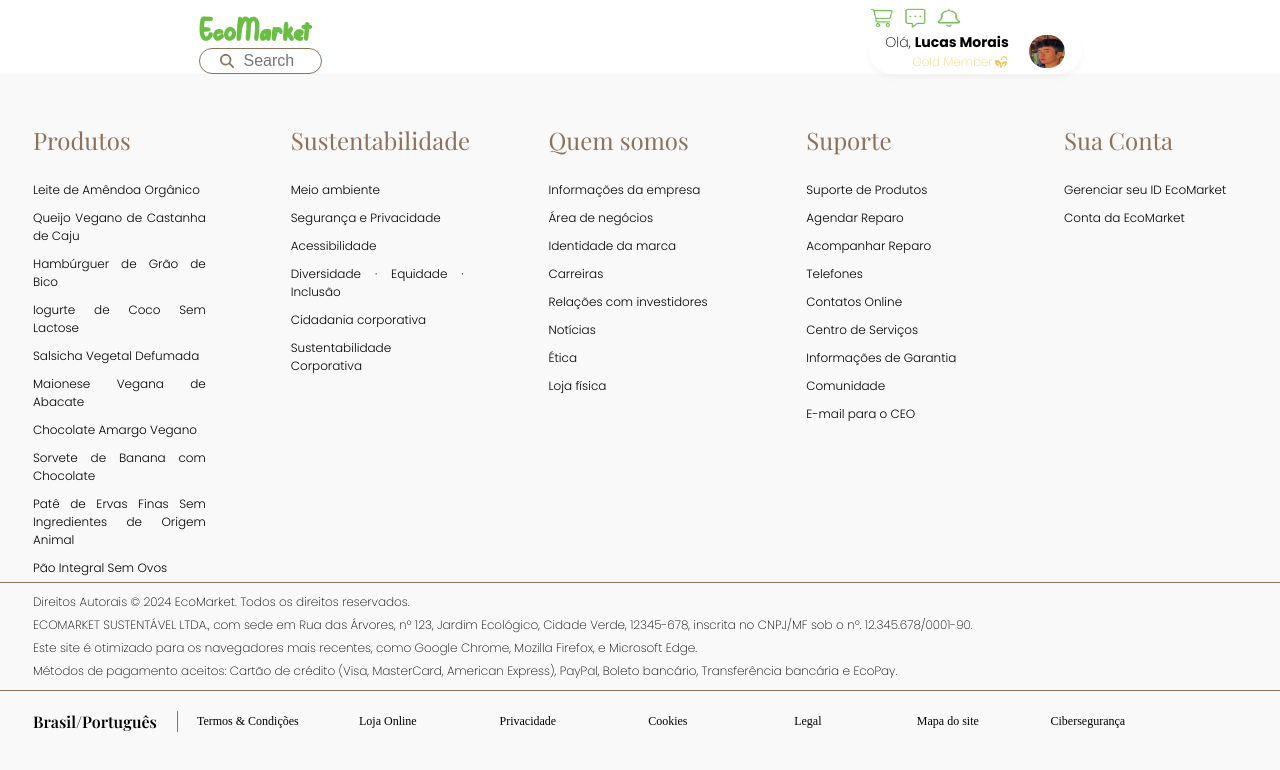
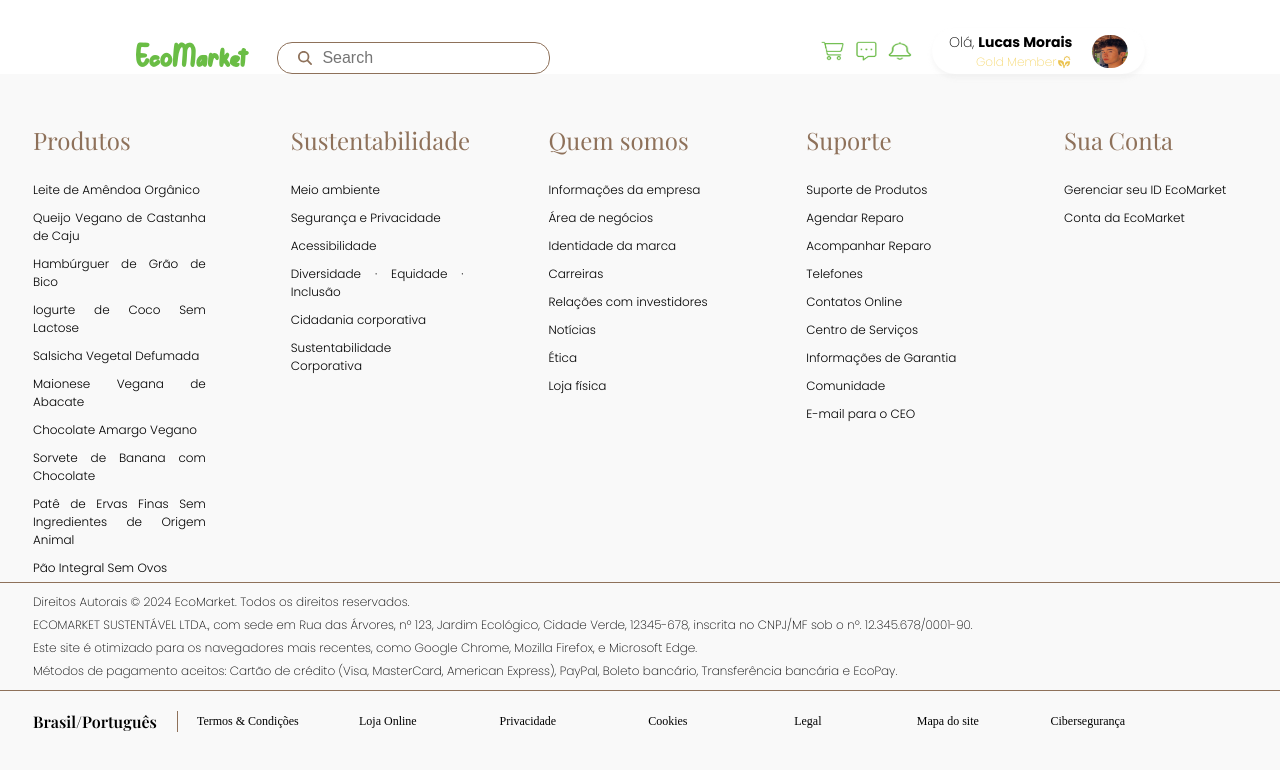
Before and after one commit to lucasmoraist/EcoMarket, an Angular app: page / in a window 1280 px wide. Shown: the top 770 px of the page. Built offline with nearby package versions, Linux system fonts and the light colour scheme; a web font is replaced by a local one.

Commit message:
feat: reponsive header component

```diff
--- a/src/app/components/header/header.component.html
+++ b/src/app/components/header/header.component.html
@@ -1,6 +1,4 @@
 <header>
-
-
     <div class="logo-navigation">
         <h1 id="logo">EcoMarket</h1>
         <div class="navigation-bar">
--- a/src/app/components/header/header.component.scss
+++ b/src/app/components/header/header.component.scss
@@ -38,14 +38,25 @@
     header {
         align-items: end;
         justify-content: space-around;
-    }
 
-    .navigation-bar {
-        width: 30%;
-        cursor: text;
+        .logo-navigation {
+            display: flex;
+            gap: 30px;
 
-        button {
-            cursor: pointer;
+            .navigation-bar {
+                cursor: text;
+                width: 100%;
+
+                button {
+                    cursor: pointer;
+                }
+            }
+        }
+
+        .header-profile {
+            display: flex;
+            align-items: center;
+            gap: 20px;
         }
     }
 }
@@ -62,7 +73,6 @@ header {
     }
 
     .navigation-bar {
-        width: 30%;
         border: solid 1px var(--marrom-terra);
         padding: 3px 20px;
         border-radius: 15px;
```
